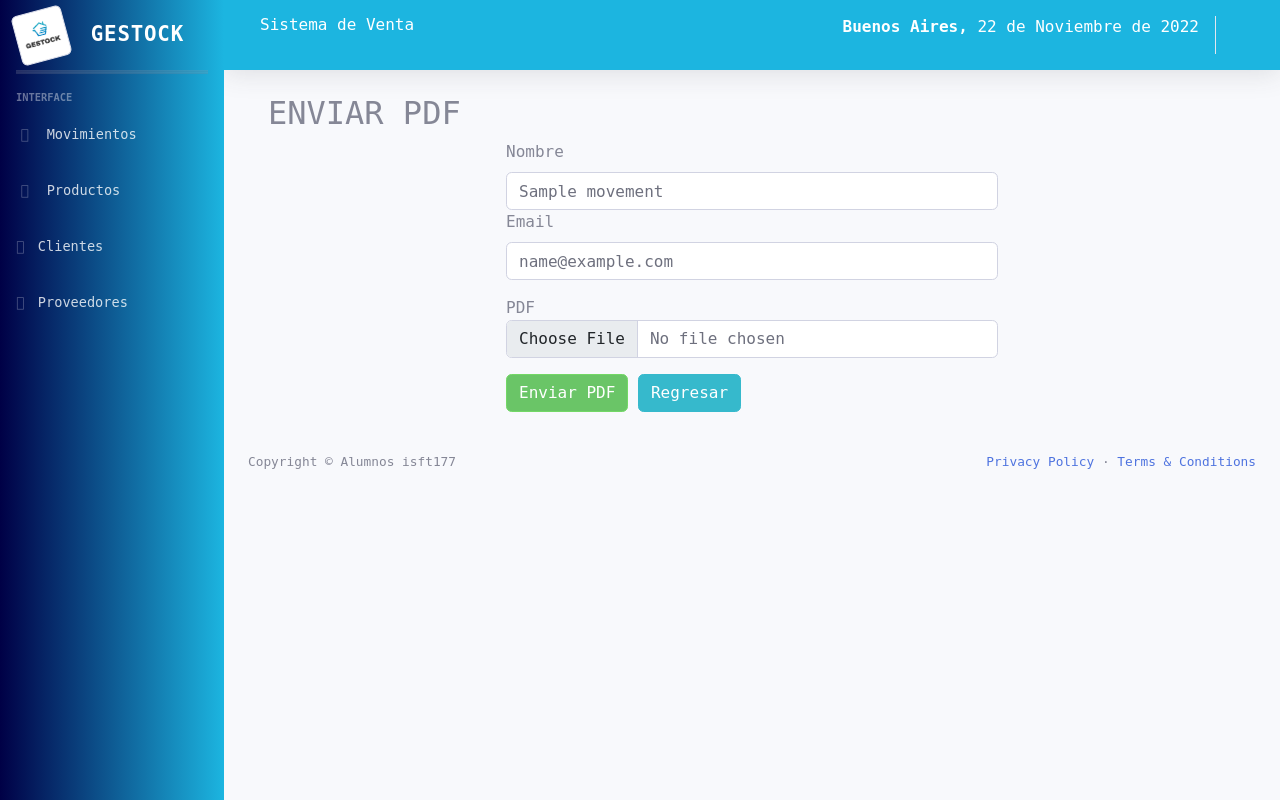
After one commit to AngelChaile/Gestock, a PHP site: template Gestock/Views/sale/form-pdf.php in a window 1280 px wide. The commit adds this page. Run offline with PHP 8.4, Linux system fonts and the light colour scheme; the visitor is signed in with stand-in values (Sample User, id 1); tables that the repository leaves empty or names only in its code hold one stand-in row (values such as "Sample post"); the template is opened without the code that fills it: most values are stand-ins (such as "Sample title", 1, 10 or a date in 2020); some libraries are stand-ins or nearby versions.

Commit message:
codigo y funciones para poder enviar pdf por correo

```diff
--- a/Gestock/Assets/js/producto.js
+++ b/Gestock/Assets/js/producto.js
@@ -860,3 +860,15 @@ $(document).ready(function () {
   });
   $('.dataTables_length').addClass('bs-select');
 });
+
+function ShowMessage($message){
+new Swal("", $message,
+            undefined, "", "success", undefined, undefined,
+            undefined, undefined, "Footer", true, true /*toast*/, "body", undefined,
+            undefined/*ancho*/, undefined, undefined, undefined, 'center', false, undefined,
+            undefined, false, true, false, true, true, true, false, true /*confirm BTN*/,
+            false /* cancel BTN*/, 'Aceptar', 'Cancelar', undefined, undefined, undefined,
+            '','','',true,false,true,true,false,false,false,'','','',false,false,true,
+            undefined,
+            undefined,false);
+}
--- /dev/null
+++ b/Gestock/Views/sale/form-pdf.php
@@ -0,0 +1,41 @@
+<div class="container-fluid">
+<h2>ENVIAR PDF</h2>
+  <div class="row">
+    <div class="col-lg-6 m-auto">
+      <form name="formulario" id="formulario" action="?c=movement&a=EnviarPDF" method="post" enctype="multipart/form-data">
+        <!--<?php /*echo isset($alert) ? $alert : '';*/ ?>
+        <input type="hidden" name="id" value="<?php /*echo $pvd->id_movement; */?>"-->
+        <div class="form-group">
+          <label for="nombre">Nombre</label>
+          <input type="text"  class="form-control" name="nombre" value="<?php echo $movement->customer_name; ?>">
+          <div class="form-group">
+          <label for="email">Email</label>
+          <input type="email" class="form-control" name="email" value="<?php echo $movement->email; ?>" >
+        </div>
+
+        <div class="form-group">
+
+          <div>
+            <span>PDF</span>
+          </div>
+
+          <div>
+            <input type="file" name="my_file" id="my_file" class="form-control">
+          </div>
+
+        </div>
+
+
+        <button type="submit" class="btn btn-warning">Enviar PDF</button>
+        <a href="?c=sale&a=Mostrar" class="btn btn-info">Regresar</a>
+      </form>
+    </div>
+
+  </div>
+
+
+</div>
+<!-- /.container-fluid -->
+
+</div>
+<!-- End of Main Content -->
--- a/Gestock/Views/sale/sale-detail.php
+++ b/Gestock/Views/sale/sale-detail.php
@@ -248,5 +248,9 @@ $dompdf->setPaper('letter');
 //$dompdf->setPaper('A4', 'landscape');
 $dompdf->render();
 
-$dompdf->stream("archivo_.pdf", array("Attachment" => false));
+//$pdf_enviar = $dompdf->outputHtml();
+
+$dompdf->stream("movimiento_$movement->ticket_number.pdf", array("Attachment" => true));
+
+
 ?>
```
Also changed, not shown: Gestock/Controllers/movement.controller.php (+14 -0 lines), Gestock/Models/movement.php (+56 -0 lines), Gestock/Views/sale/sales.php (+8 -1 lines).
